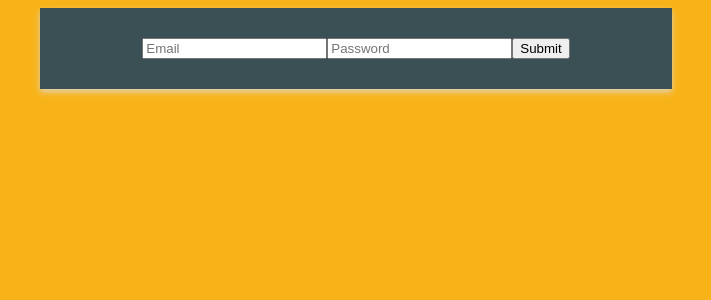
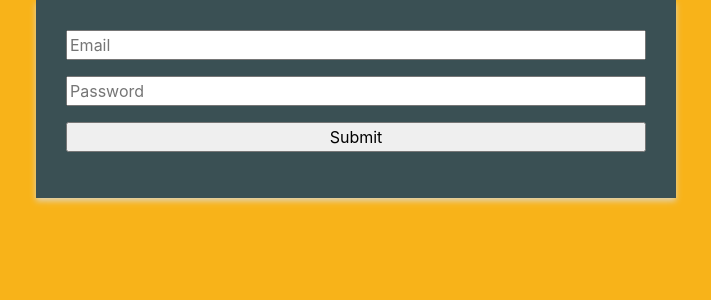
Before and after one commit to imaniintech/PersonalFinanceTracker, a React (Create React App) app in the folder personal_finance_tracker/: page / in a window 1280 px wide. Shown: the top 300 px of the page, without its empty margins (284-995 px from the left). Built offline with nearby package versions, Linux system fonts and the light colour scheme.

Commit message:
added minimum styling to defer between forms

```diff
--- a/personal_finance_tracker/public/index.html
+++ b/personal_finance_tracker/public/index.html
@@ -23,6 +23,10 @@
       Learn how to configure a non-root public URL by running `npm run build`.
     -->
   <title>Personal Finance Tracker</title>
+
+  <link rel="stylesheet" href="https://stackpath.bootstrapcdn.com/bootstrap/4.3.1/css/bootstrap.min.css"
+    integrity="sha384-ggOyR0iXCbMQv3Xipma34MD+dH/1fQ784/j6cY/iJTQUOhcWr7x9JvoRxT2MZw1T" crossorigin="anonymous">
+
 </head>
 
 <body>
--- a/personal_finance_tracker/src/components/forms/LoginPage.jsx
+++ b/personal_finance_tracker/src/components/forms/LoginPage.jsx
@@ -12,13 +12,21 @@ class LoginPage extends Component {
     render() {
         return (
             <div>
-                <form>
+                <form className="loginForm">
 
-                    <input type="text" className="email" placeholder="Email" name="email" />
+                    <div className="form-group">
+                        <label htmlFor="email"></label>
+                        <input type="text" className="email" placeholder="Email" name="email" />
+                    </div>
 
-                    <input type="text" className="password" placeholder="Password" name="password" />
+                    <div className="form-group">
+                        <label htmlFor="password"></label>
+                        <input type="text" className="password" placeholder="Password" name="password" />
+                    </div>
 
-                    <input type="submit" className="submit" value="Submit" />
+                    <div className="form-group">
+                        <input type="submit" className="submitButton" value="Submit" />
+                    </div>
                 </form>
             </div>
         )
--- a/personal_finance_tracker/src/index.css
+++ b/personal_finance_tracker/src/index.css
@@ -21,3 +21,15 @@ h1{
   width: 50%;
   margin: auto;
 }
+
+.email{
+  width: 100%;
+}
+
+.password{
+  width: 100%;
+}
+
+.submitButton{
+  width: 100%;
+}
```
